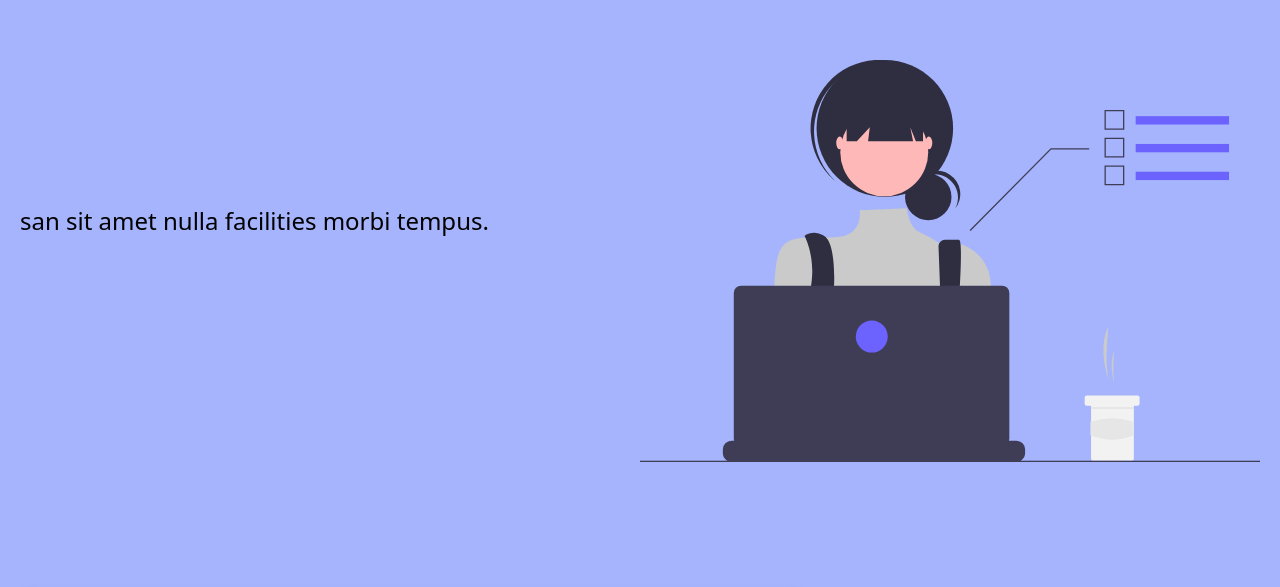
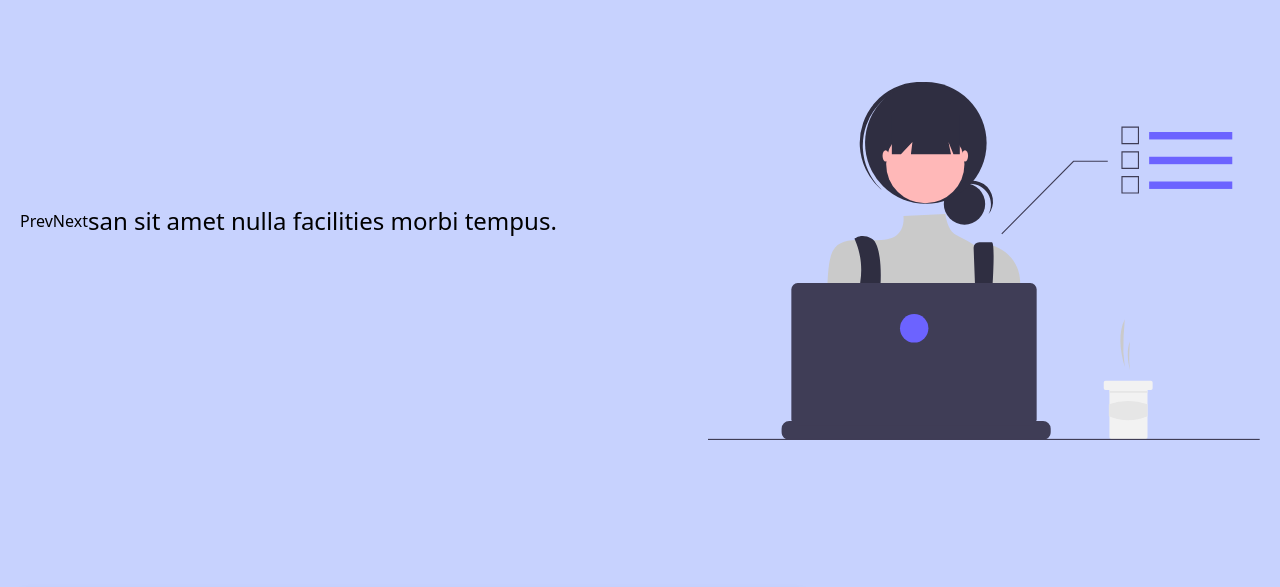
Before and after one commit to staszewski/next-blog, a Next.js app: page / in a window 1280 px wide. Shown: the part 211-798 px from the top of the page. Built offline with nearby package versions, Linux system fonts and the light colour scheme.

Commit message:
Start buttons

```diff
--- a/components/hero/hero.tsx
+++ b/components/hero/hero.tsx
@@ -24,6 +24,20 @@ const Hero: FunctionComponent<Properties> = ({ featuredPosts }) => {
     return setGeneratedClass(`bg-indigo-${getRandomInt()}00`)
   }
   useEffect(() => applyClass(), [])
+  const next = () => {
+    if (activeIndex === featuredPosts.length - 1) {
+      setActiveIndex(0)
+    } else {
+      setActiveIndex(prevItem => prevItem + 1)
+    }
+  }
+  const prev = () => {
+    if (activeIndex === 0) {
+      setActiveIndex(featuredPosts.length - 1)
+    } else {
+      setActiveIndex(prevItem => prevItem - 1)
+    }
+  }
   return (
     <section className={`min-h-screen ${generatedClass}`}>
       <Container>
@@ -35,8 +49,10 @@ const Hero: FunctionComponent<Properties> = ({ featuredPosts }) => {
             showStatus={false}
             showThumbs={false}
             showArrows={false}
+            selectedItem={activeIndex}
             onSwipeEnd={applyClass}
             onChange={(index) => {
+              console.log("change")
               setActiveIndex(index)
               applyClass()
             }}
@@ -49,10 +65,13 @@ const Hero: FunctionComponent<Properties> = ({ featuredPosts }) => {
               )
             })}
           </Carousel>
-          <div className="flex items-center flex-initial min-w-1/2">
+          <div className="flex items-center flex-initial min-w-1/2 phone:h-96">
             <h1 className="text-2xl">{featuredPosts[activeIndex].excerpt}</h1>
           </div>
-
+          <div className="flex phone:items-start">
+            <button onClick={prev}>Prev</button>
+            <button onClick={next}>Next</button>
+          </div>
         </div>
       </Container>
     </section>
```
